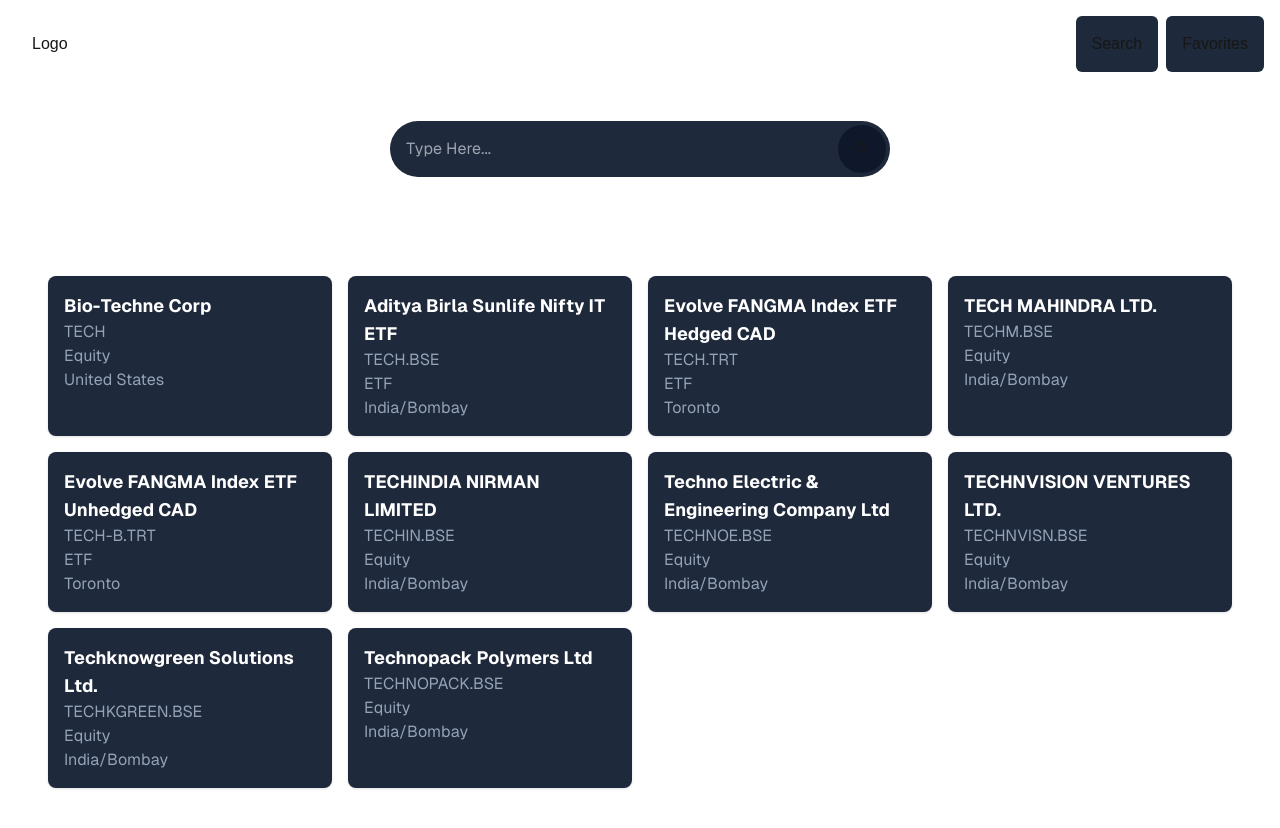
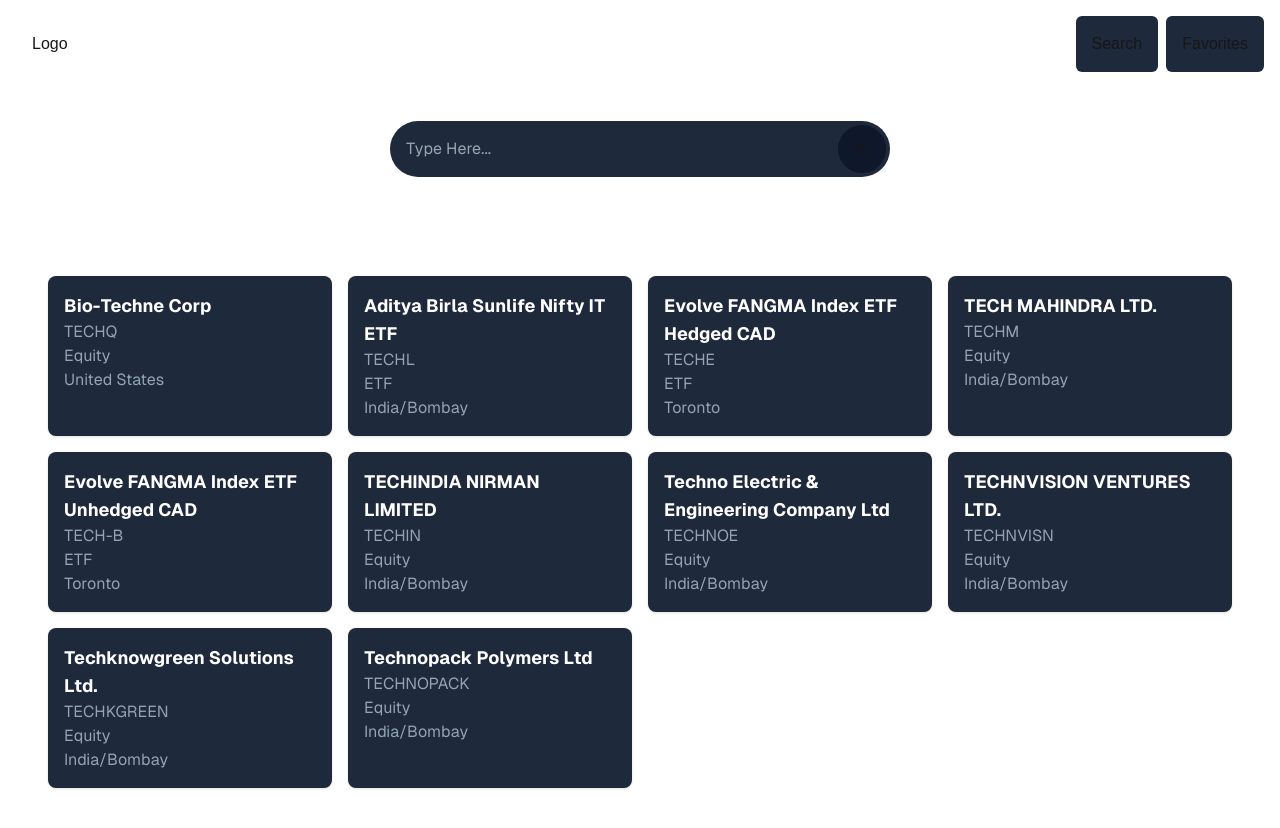
Before and after one commit to NoPMK/stock_search, a Next.js app: page / in a window 1280 px wide. Shown: the top 828 px of the page. Built offline with nearby package versions, Linux system fonts and the light colour scheme.

Commit message:
adjust data for development needs

```diff
--- a/data/stock-info.ts
+++ b/data/stock-info.ts
@@ -2,73 +2,83 @@
 
 export const stocks: Stock[] = [
   {
-    symbol: "TECH",
+    symbol: "TECHQ",
     name: "Bio-Techne Corp",
     type: "Equity",
     region: "United States",
     currency: "USD",
+    value: 0.1,
   },
   {
-    symbol: "TECH.BSE",
+    symbol: "TECHL",
     name: "Aditya Birla Sunlife Nifty IT ETF",
     type: "ETF",
     region: "India/Bombay",
     currency: "INR",
+    value: 0.2,
   },
   {
-    symbol: "TECH.TRT",
+    symbol: "TECHE",
     name: "Evolve FANGMA Index ETF Hedged CAD",
     type: "ETF",
     region: "Toronto",
     currency: "CAD",
+    value: 0.3,
   },
   {
-    symbol: "TECHM.BSE",
+    symbol: "TECHM",
     name: "TECH MAHINDRA LTD.",
     type: "Equity",
     region: "India/Bombay",
     currency: "INR",
+    value: 0.4,
   },
   {
-    symbol: "TECH-B.TRT",
+    symbol: "TECH-B",
     name: "Evolve FANGMA Index ETF Unhedged CAD",
     type: "ETF",
     region: "Toronto",
     currency: "CAD",
+    value: 0.5,
   },
   {
-    symbol: "TECHIN.BSE",
+    symbol: "TECHIN",
     name: "TECHINDIA NIRMAN LIMITED",
     type: "Equity",
     region: "India/Bombay",
     currency: "INR",
+    value: 0.6,
   },
   {
-    symbol: "TECHNOE.BSE",
+    symbol: "TECHNOE",
     name: "Techno Electric & Engineering Company Ltd",
     type: "Equity",
     region: "India/Bombay",
     currency: "INR",
+    value: 0.7,
   },
   {
-    symbol: "TECHNVISN.BSE",
+    symbol: "TECHNVISN",
     name: "TECHNVISION VENTURES LTD.",
     type: "Equity",
     region: "India/Bombay",
     currency: "INR",
+    value: 0.8,
   },
   {
-    symbol: "TECHKGREEN.BSE",
+    symbol: "TECHKGREEN",
     name: "Techknowgreen Solutions Ltd.",
     type: "Equity",
     region: "India/Bombay",
     currency: "INR",
+    value: 0.9,
   },
   {
-    symbol: "TECHNOPACK.BSE",
+    symbol: "TECHNOPACK",
     name: "Technopack Polymers Ltd",
     type: "Equity",
     region: "India/Bombay",
     currency: "INR",
+    value: 1,
   },
 ];
--- a/data/stock.ts
+++ b/data/stock.ts
@@ -4,4 +4,5 @@
   type: string;
   region: string;
   currency: string;
+  value: number;
 }
```
